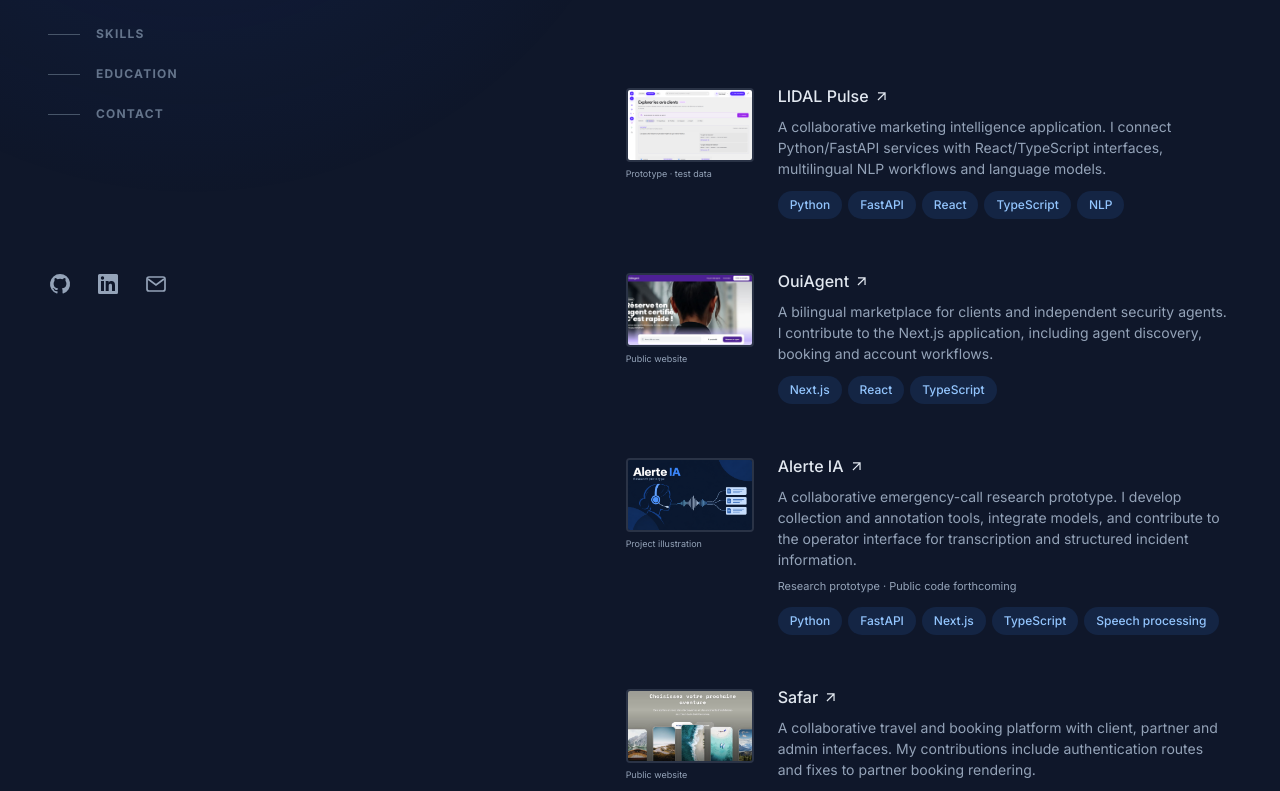
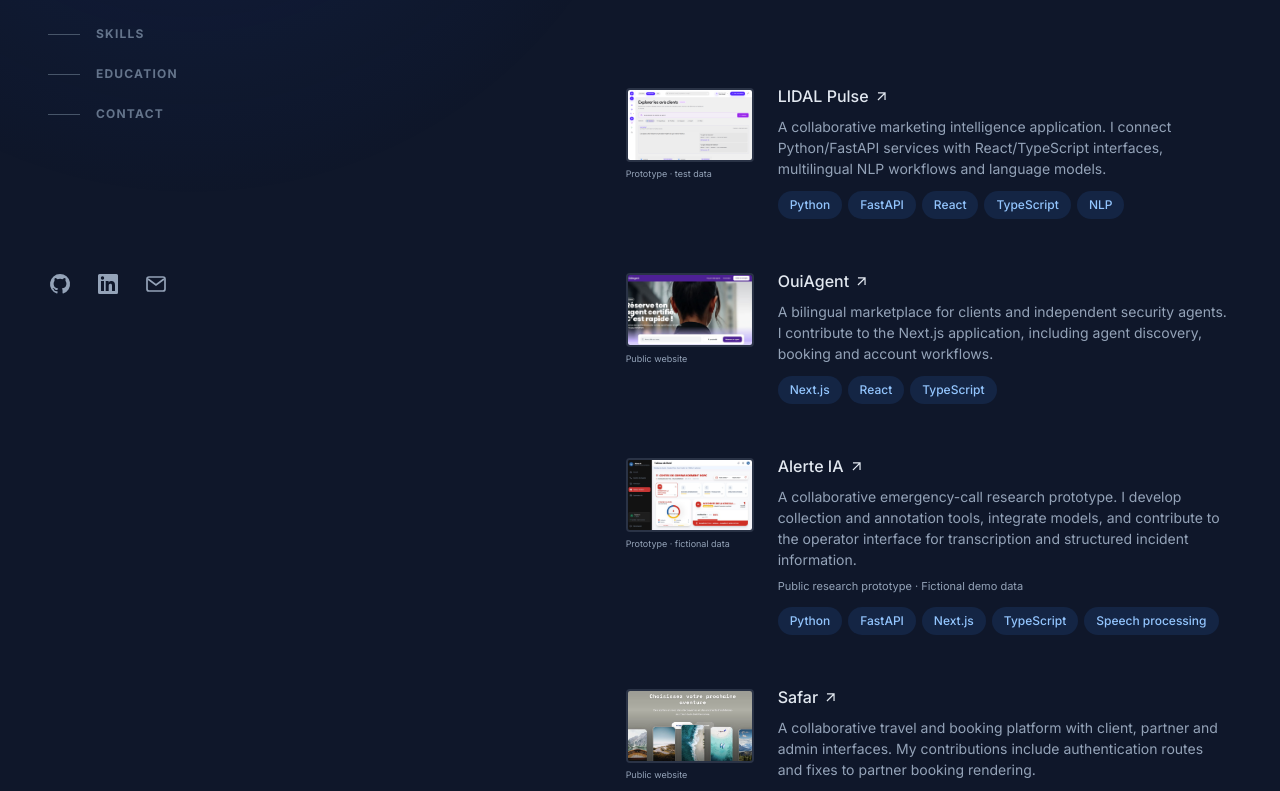
Before and after one commit to rayantr06/Portfolio-, a Next.js app: page /portfolio in a window 1280 px wide. Shown: the part 401-1192 px from the top of the page. Built offline with nearby package versions, Linux system fonts and the light colour scheme; a web font is replaced by a local one.

Commit message:
Show the published Alerte IA prototype with a real demo capture

```diff
--- a/src/app/portfolio/page.js
+++ b/src/app/portfolio/page.js
@@ -12,7 +12,7 @@ export const metadata = {
 const visuals = {
   "lidal-pulse": { image: "lidal-pulse-preview", alt: "LIDAL Pulse explorer with simulated test data", note: "Prototype · test data" },
   ouiagent: { image: "ouiagent-preview", alt: "OuiAgent public website", note: "Public website" },
-  "alerte-ia": { image: "alerte-ia-blue", alt: "Alerte IA research prototype illustration: audio becomes structured information", note: "Project illustration" },
+  "alerte-ia": { image: "alerte-ia-demo", alt: "Alerte IA public prototype dashboard with three fictional scenarios", note: "Prototype · fictional data" },
   safar: { image: "safar-interface", alt: "Safar DZ public website with its travel category carousel", note: "Public website" },
   "let-data-dz": { image: "let-data-dz-form", alt: "Let-Data-DZ audio collection form: role and scenario theme selection", note: "Public collection form" },
   "gestion-tournoi-golf": { image: "golf-interface", alt: "FairwayElite golf tournament interface preview from the project repository", note: "Repository UI preview" },
@@ -53,7 +53,7 @@ function Project({ project, index }) {
       <div className={styles.projectBody}>
         <h3>{url ? <ExternalLink href={url}>{project.title}</ExternalLink> : project.title}</h3>
         <p>{descriptions[project.slug]}</p>
-        {project.slug === "alerte-ia" && <p className={styles.prototypeStatus}>Research prototype · Public code forthcoming</p>}
+        {project.slug === "alerte-ia" && <p className={styles.prototypeStatus}>Public research prototype · Fictional demo data</p>}
         <ul className={styles.tags} aria-label={`${project.title} technologies`}>
           {project.technologies.split(", ").map(tech => <li key={tech}>{tech}</li>)}
         </ul>
```
Also changed, not shown: public/project-images/alerte-ia-demo.png (added), 2 other files (tests, documents, lock files or other folders).
